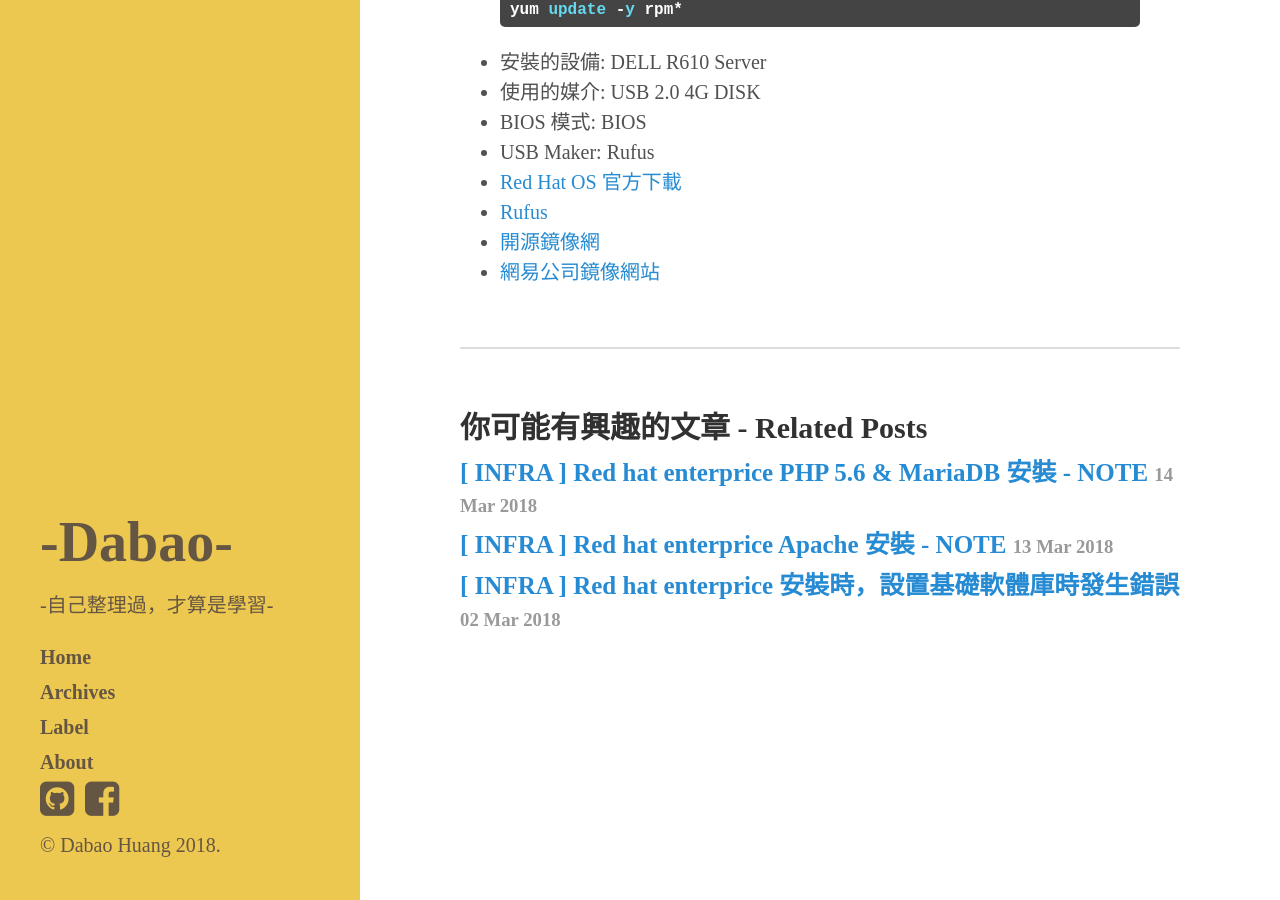
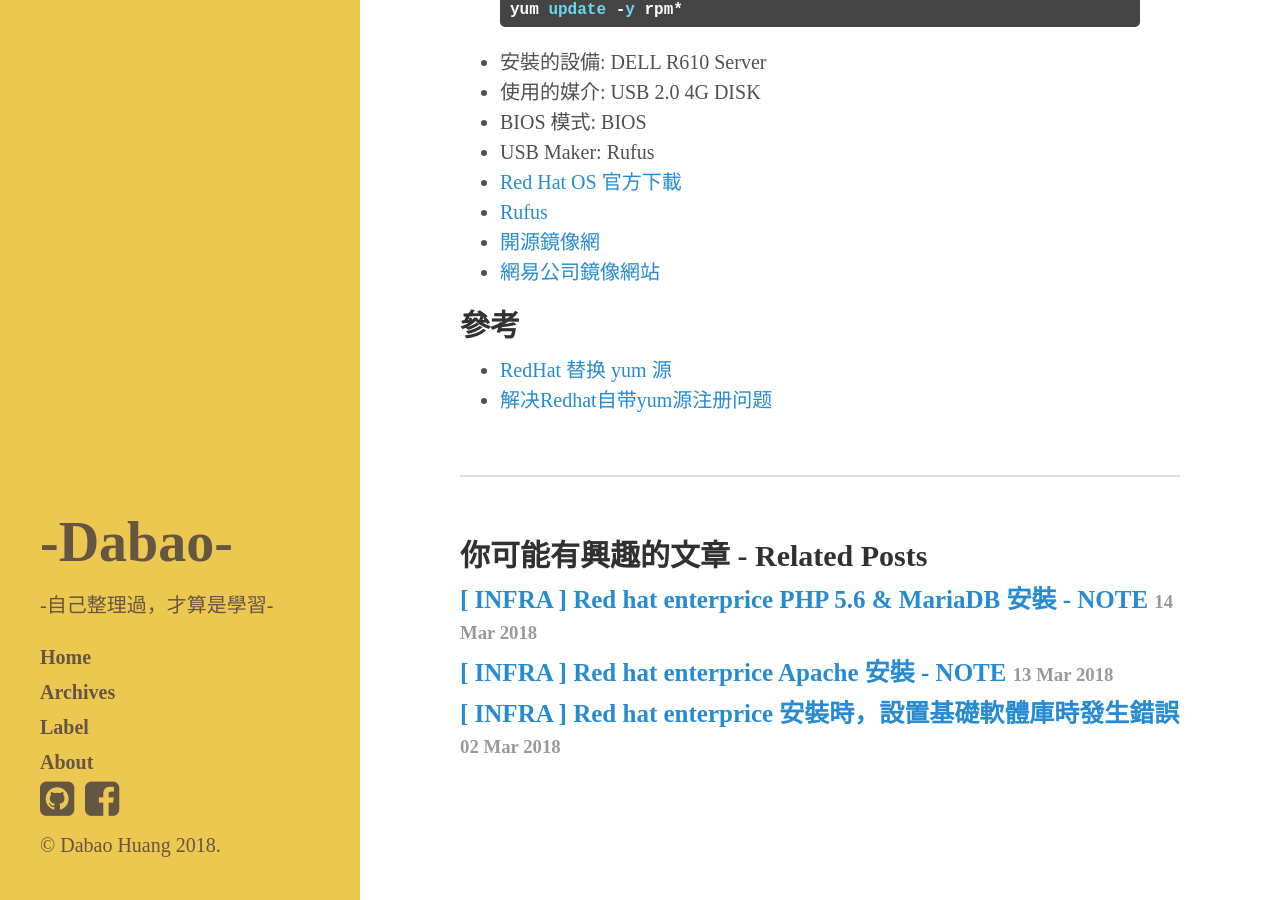
Before and after one commit to DabaoHuang/dabaohuang.github.io, a Jekyll site: the page built from _posts/2018-03-12-linux-red-hat-enterprice-yum-register-error.md, in a window 1280 px wide and 900 px high, scrolled down 6040 px. Built offline with Jekyll 4.4.1, drawn with Linux system fonts in a browser that asks for light colours; nearby versions of some CDN libraries; comment, search, counter and statistics services are not loaded.

Commit message:
2018-03-14-linux-red-hat-enterprice-php-mariadb-install

```diff
--- a/_posts/2018-03-12-linux-red-hat-enterprice-yum-register-error.md
+++ b/_posts/2018-03-12-linux-red-hat-enterprice-yum-register-error.md
@@ -233,3 +233,8 @@
  - [Rufus](https://rufus.akeo.ie/?locale=zh_TW)
  - [開源鏡像網](http://mirrors.kernel.org/centos/)
  - [網易公司鏡像網站](http://mirrors.163.com/)
+
+
+## 參考
+ - [RedHat 替换 yum 源](https://ztgame.shenyu.me/linux/set-yum-source.html)
+ - [解决Redhat自带yum源注册问题](http://www.xiaoqying.com/?p=514)
```
Also changed, not shown: _posts/2018-03-14-linux-red-hat-enterprice-php-mariadb-install.md (+5 -0 lines).
